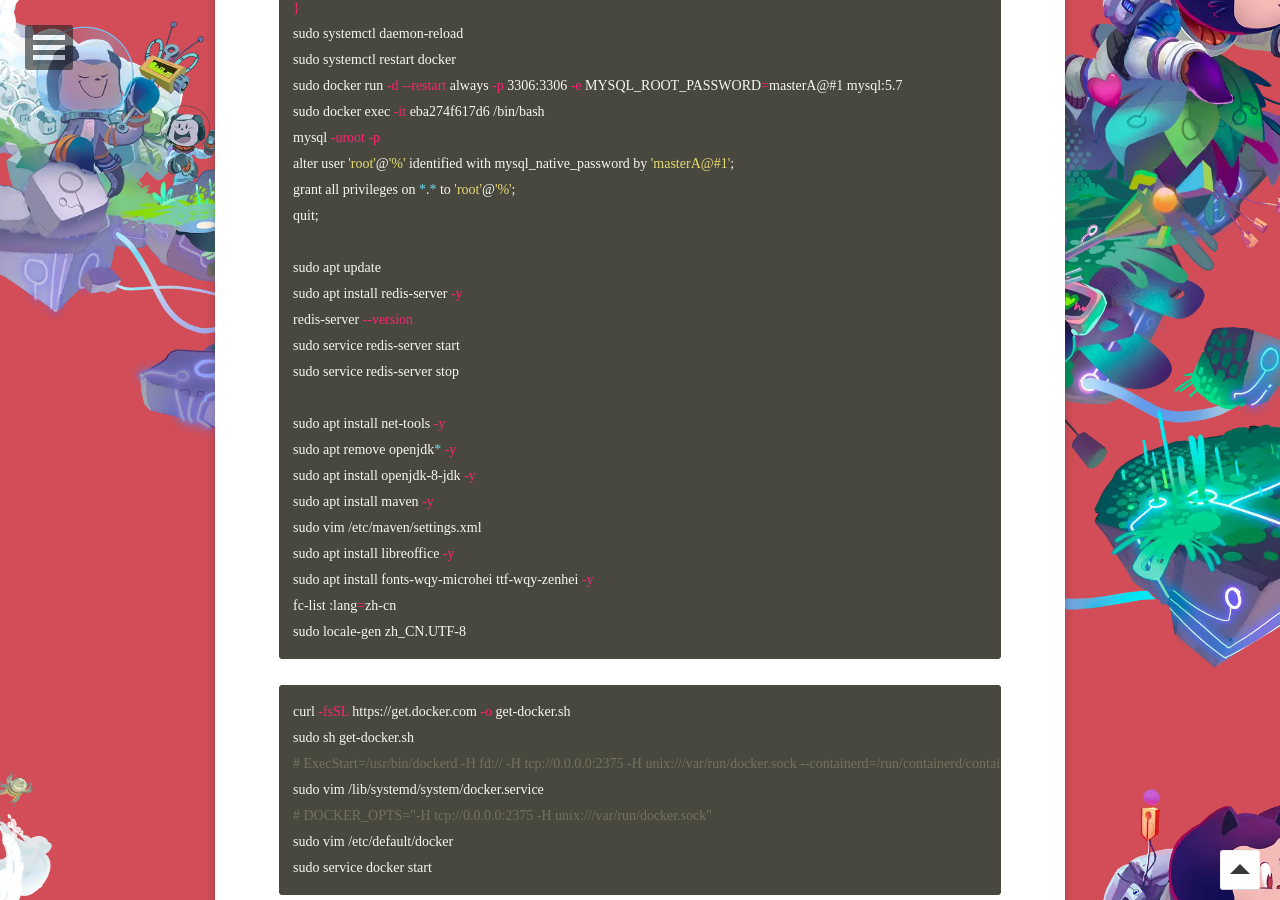
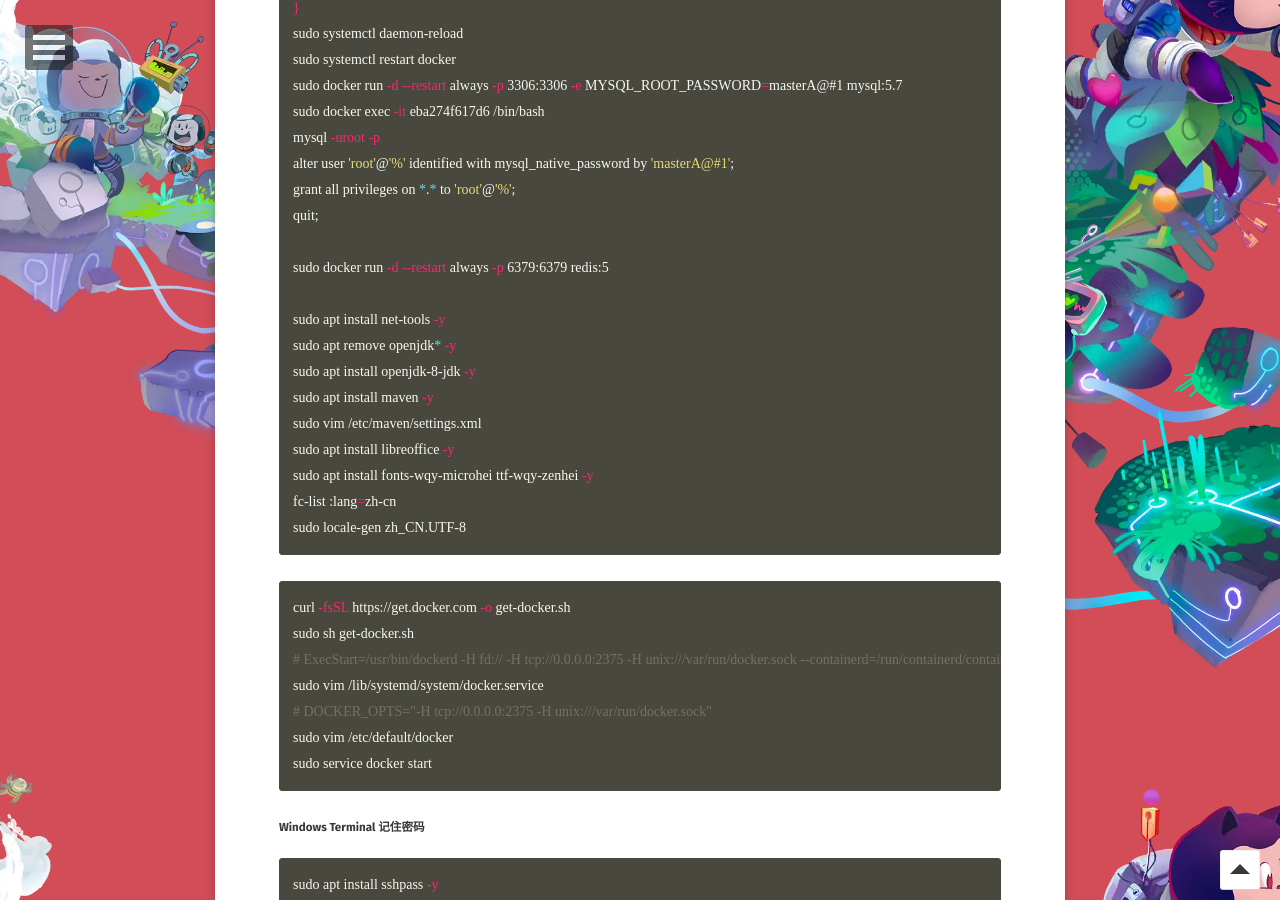
Before and after one commit to WebPavel/WebPavel.github.io, a Jekyll site: the page built from _posts/2021-12-03-WSL2-GUI.md, in a window 1280 px wide and 900 px high, scrolled down 1121 px. Built offline with Jekyll 4.4.1, drawn with Linux system fonts in a browser that asks for light colours; some web fonts are replaced.

Commit message:
修改redis安装方式

```diff
--- a/_posts/2021-12-03-WSL2-GUI.md
+++ b/_posts/2021-12-03-WSL2-GUI.md
@@ -50,11 +50,7 @@ alter user 'root'@'%' identified with mysql_native_password by 'masterA@#1';
 grant all privileges on *.* to 'root'@'%';
 quit;
 
-sudo apt update
-sudo apt install redis-server -y
-redis-server --version
-sudo service redis-server start
-sudo service redis-server stop
+sudo docker run -d --restart always -p 6379:6379 redis:5
 
 sudo apt install net-tools -y
 sudo apt remove openjdk* -y
```
